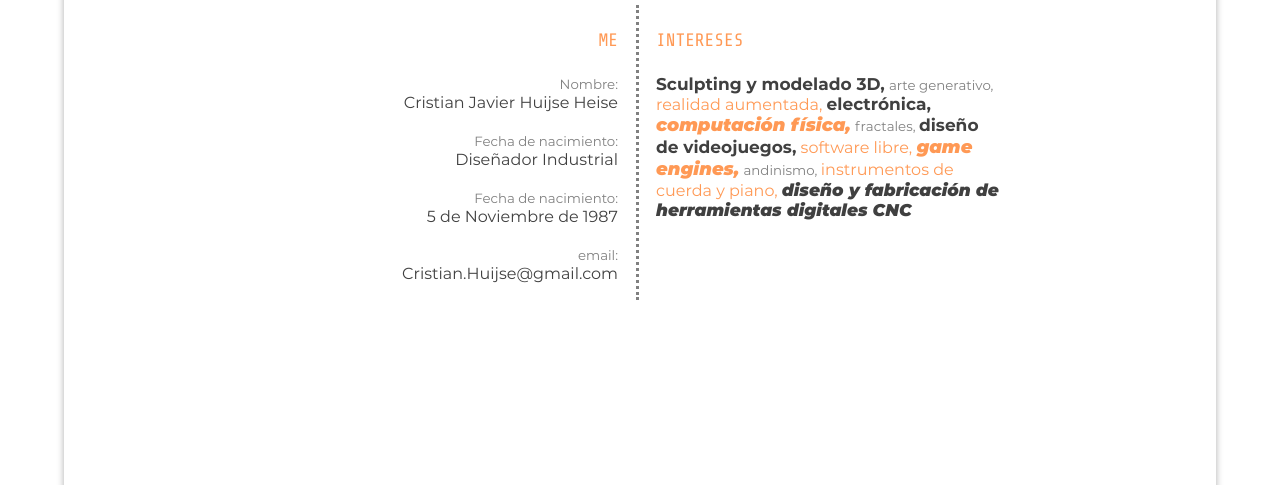
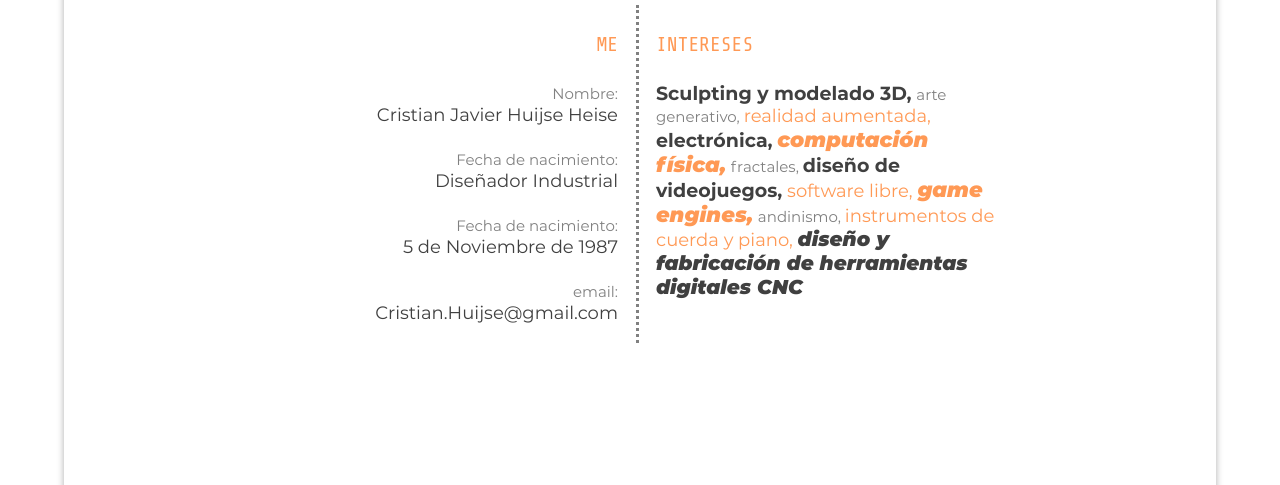
Before and after one commit to chuijse/chuijse.github.io, a PHP site: page / in a window 1280 px wide. Shown: the part 440-925 px from the top of the page. Run offline with PHP 8.4, Linux system fonts and the light colour scheme; lists and menus that the app fills with data are empty.

Commit message:
fonts size

```diff
--- a/styles/style.css
+++ b/styles/style.css
@@ -83,7 +83,7 @@ div.hrrel {
 	position: absolute;
 	top: 30px;
 	right:5%;
-	font-size: 21px;
+	font-size: 24px;
 	z-index: 2;
 
 
@@ -204,7 +204,7 @@ h3 {
 	}
 h4 {
 	color: #ff9955;
-	font-size: 18px;
+	font-size: 20px;
 	font-family: TechMono;
 	text-decoration: none;
 	font-weight: normal;
@@ -212,7 +212,7 @@ h4 {
 	}
 p {
 	color: #404040;
-	font-size: 16px;
+	font-size: 18px;
 	font-family: MotserratR;
 	text-decoration: none;
 	font-weight: normal;
@@ -220,13 +220,13 @@ p {
 
 em {
     color: #ff9955;
-	font-size: 16px;
+	font-size: 18px;
 	font-style: normal;
 }
 
 strong {
     font-family: Motserrat-EB;
-	font-size: 18px;
+	font-size: 21px;
 	font-style: normal;
 	color: #ff9955;
 	font-weight: normal;
@@ -235,14 +235,14 @@ strong {
 b {
     font-family: MotserratB;
 	color: #404040;
-	font-size: 17px;
+	font-size:19px;
 	font-style: normal;
 }
 
 ins {
     font-family: Motserrat-EB;
 	color: #404040;
-	font-size: 17px;
+	font-size: 20px;
 	font-style: normal;
 	text-decoration: none;
 	font-weight: normal;
```
